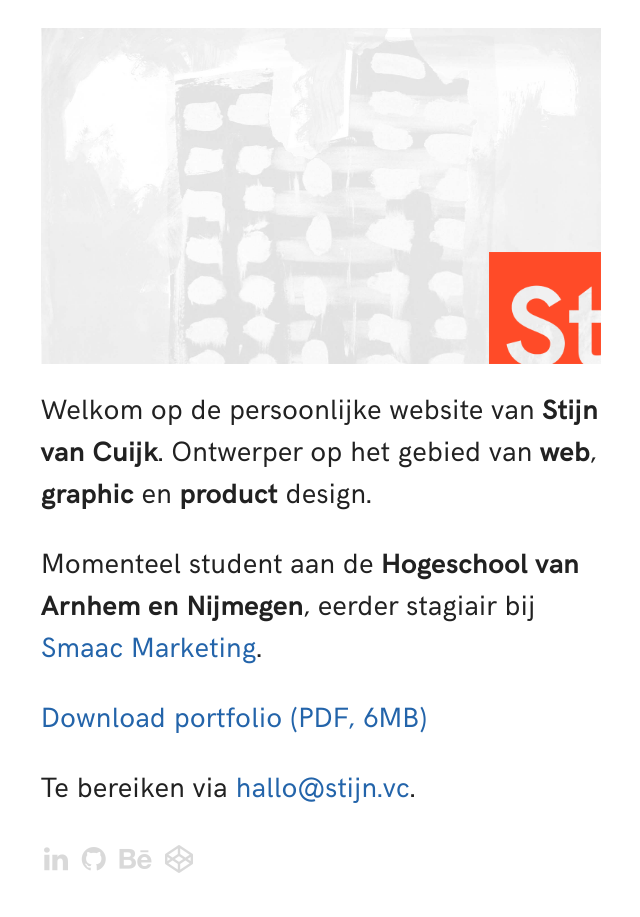
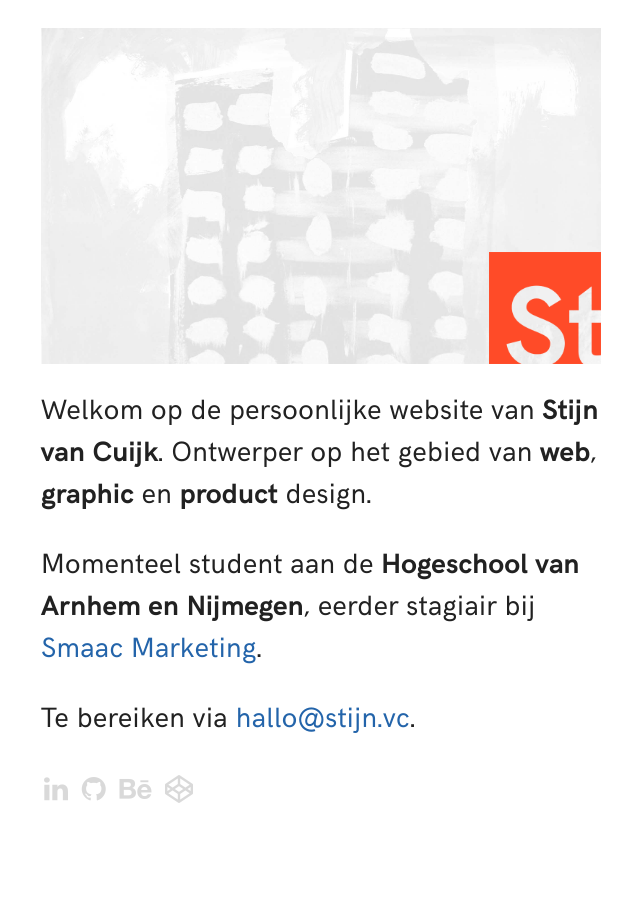
Before and after one commit to steinvc/stijn.vc, a Jekyll site: the page built from index.md, in a window 1280 px wide. Shown: the whole page, without its empty margins (319-959 px from the left). Built offline with Jekyll 4.4.1, drawn with Linux system fonts in a browser that asks for light colours.

Commit message:
weg ermee

```diff
--- a/index.md
+++ b/index.md
@@ -8,6 +8,4 @@ Welkom op de persoonlijke website van _Stijn van Cuijk_. Ontwerper op het gebied
 
 Momenteel student aan de _Hogeschool van Arnhem en Nijmegen_, eerder stagiair bij [Smaac Marketing](http://www.smaac.nl).
 
-[Download portfolio (PDF, 6MB)](/download/Portfolio_Stijn_van_Cuijk_20160428.pdf)
-
 Te bereiken via [hallo@stijn.vc](mailto:hallo@stijn.vc).
```
Also changed, not shown: vochtig-toiletpapier/img/592b0b90d2628e867e68add9d5865af4.jpg (added).
